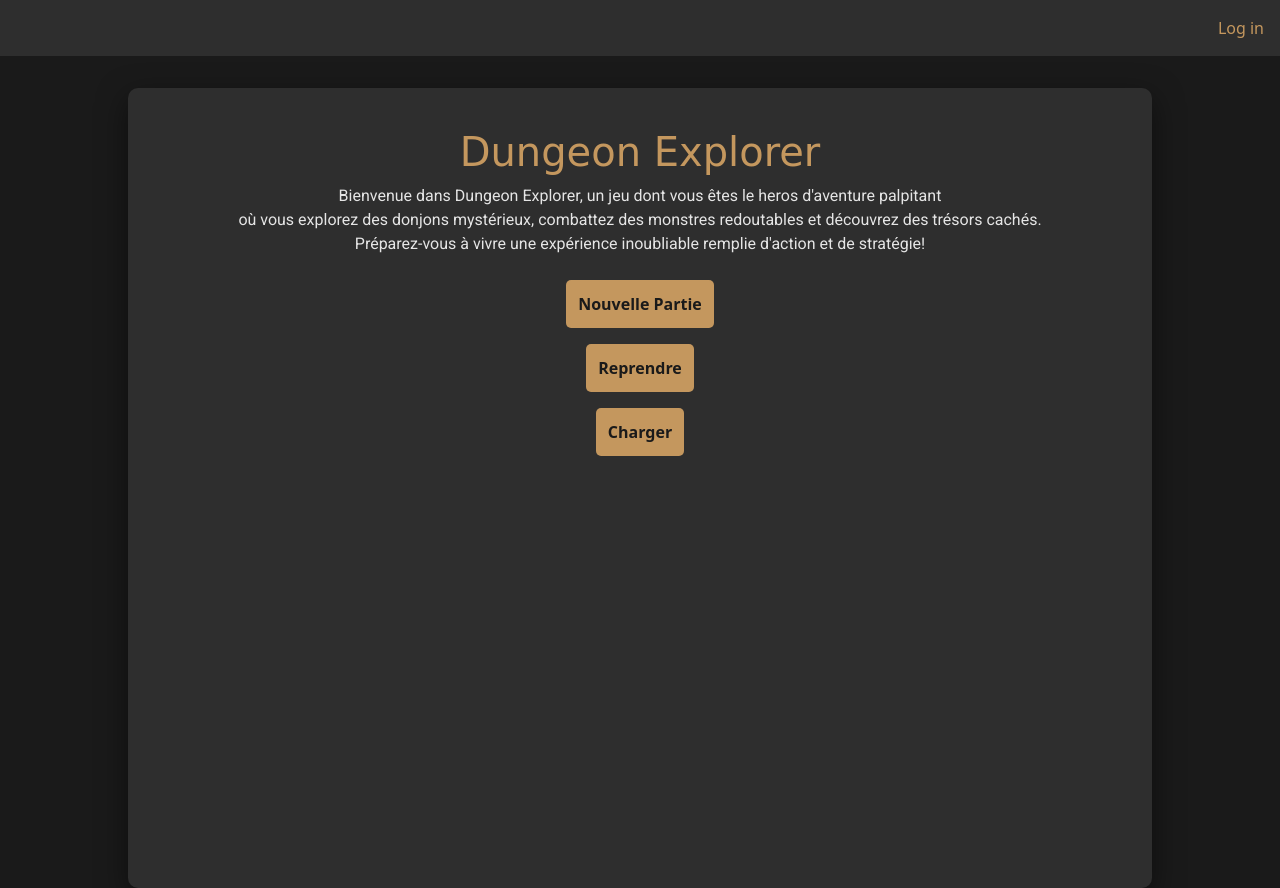
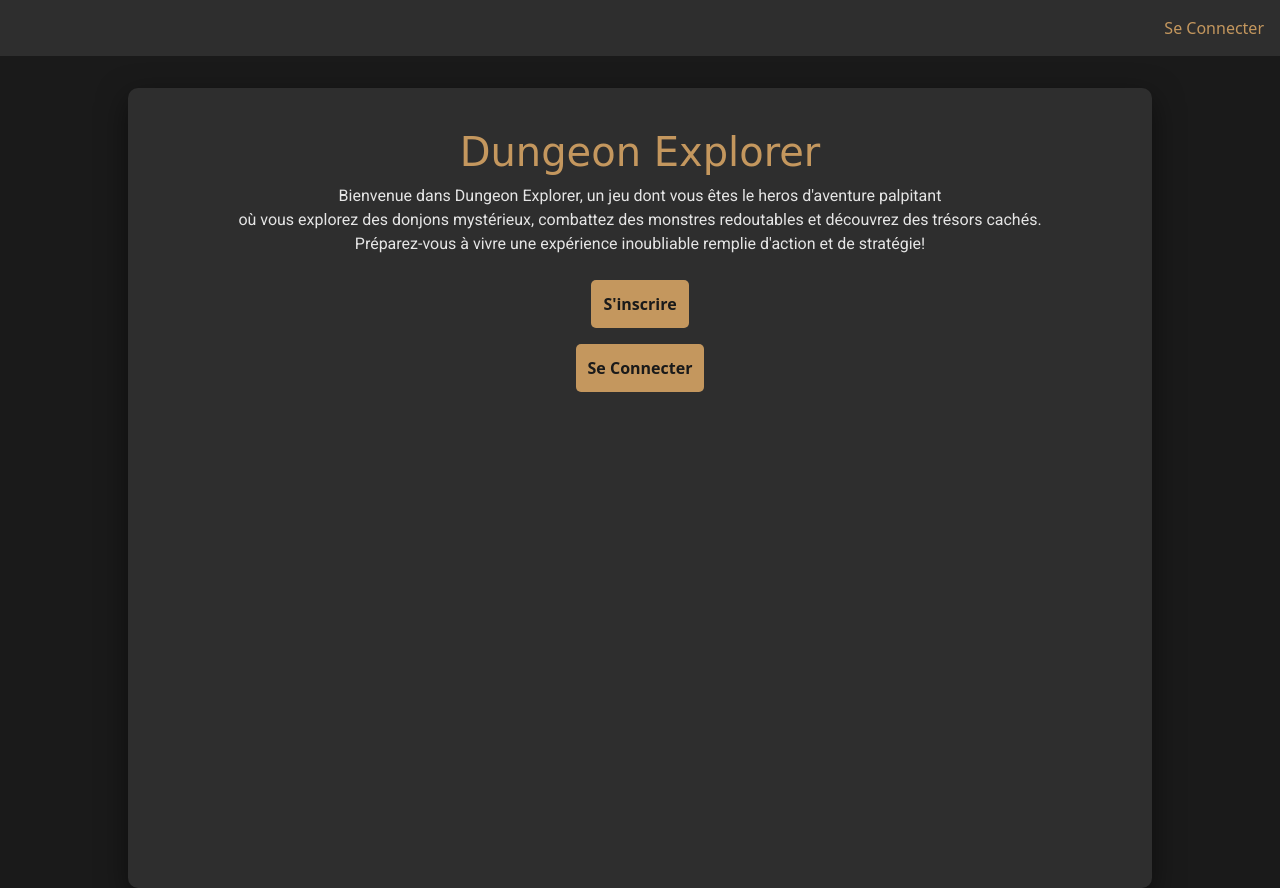
Before and after one commit to come-gp/DungeonXplorer, a PHP site: page /index.php in a window 1280 px wide. Run offline with PHP 8.4, Linux system fonts and the light colour scheme; the visitor is signed in with stand-in values (Sample User, id 1); some web fonts are replaced.

Commit message:
page non connecte

```diff
--- a/index.php
+++ b/index.php
@@ -1,3 +1,10 @@
+<?php
+session_start();
+
+$isLoggedIn = isset($_SESSION['user_id']);
+$username = isset($_SESSION['username']) ? $_SESSION['username'] : '';
+?>
+
 <!DOCTYPE html>
 <html lang="fr">
 <head>
@@ -10,7 +17,7 @@
 </head>
 <body>
     <header class="d-flex justify-content-end p-3">
-        <a class="text-link" href="login/index.php">Log in</a>
+        <a class="text-link" href="login">Se Connecter</a>
     </header>
     <div class="main-container">
         <h1 class="mx-auto text-center">Dungeon Explorer</h1>
@@ -18,9 +25,14 @@
             le heros d'aventure palpitant<br> où vous explorez des donjons mystérieux, combattez des monstres redoutables et
             découvrez des trésors cachés.<br> Préparez-vous à vivre une expérience inoubliable remplie d'action et de stratégie!</p>
         <div class=" d-flex flex-column align-items-center ">
+            <?php if (!$isLoggedIn) : ?>
             <a href="new-game/index.php"><button class="btn-primary" href>Nouvelle Partie</button></a>
             <button class="btn-primary">Reprendre</button>
             <button class="btn-primary">Charger</button>
+            <?php else : ?>
+                <a href="register/index.php"><button class="btn-primary">S'inscrire</button></a>
+                <a href="login/index.php"><button class="btn-primary">Se Connecter</button></a>
+            <?php endif; ?>
         </div>
     </div>
 </body>
```
